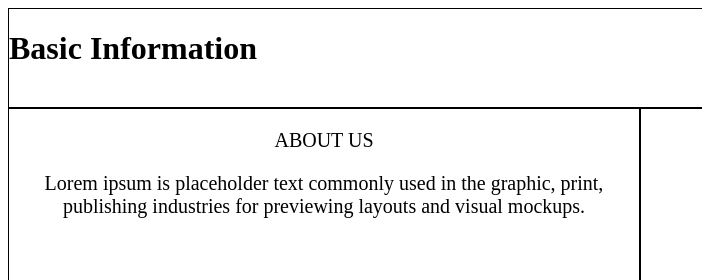
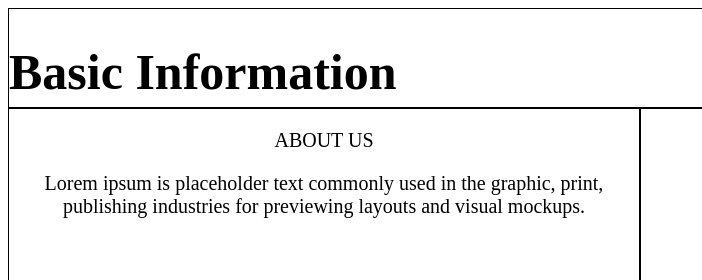
Before and after one commit to Dhivyeshp/TSA, a plain HTML site: page Webmaster/Basic Infomation.html in a window 1280 px wide. Shown: the top 280 px of the page, 0-702 px from the left. Drawn offline with Linux system fonts and the light colour scheme.

Commit message:
version 012

```diff
--- a/Webmaster/Basic Infomation.html
+++ b/Webmaster/Basic Infomation.html
@@ -15,15 +15,8 @@
         background-repeat: no-repeat;
         background-attachment:fixed;
         background-size: 100% 100%;
+        vertical-align: middle;
       }
-    /* header
-      {
-        background-color: rgb(92, 8, 8);
-        padding: 5px;
-        text-align: center;
-        font-size: 15px;
-        color: white;
-      } */
       .wrapper
       {
         display: grid;
@@ -37,6 +30,8 @@
         grid-column-end: 4;
         grid-row-start: 1;
         grid-row-end: 1;
+        font-size:25px;
+        align-items: center;
       }
       .box2
       {
@@ -135,7 +130,6 @@
       <div class="box1"><header><h1>Basic Information</h1></header></div>
       <div class="box2"><p><b1>ABOUT US</b1></p><p1>Lorem ipsum is placeholder text commonly used in the graphic, print, publishing industries for previewing layouts and visual mockups.</p1></div>
       <div class="box3"><img src= "https://physicsworld.com/wp-content/uploads/2020/10/PortClimb.jpg" height="198" width="498"></div>
-
       <div class="box4"><img src= "https://wallpaperaccess.com/full/2599387.jpg" height="198" width="498"></div>
       <div class="box5"><p><b2>Subtitle 1</b2></p><p2>Lorem ipsum is placeholder text commonly used in the graphic, print, publishing industries for previewing layouts and visual mockups.</p2></div>
       <div class="box6"><p><b2>Subtitle 2</b2></p><p2>Lorem ipsum is placeholder text commonly used in the graphic, print, publishing industries for previewing layouts and visual mockups.</p2></div>
```
Lines whose indentation alone changed are shown as unchanged.
